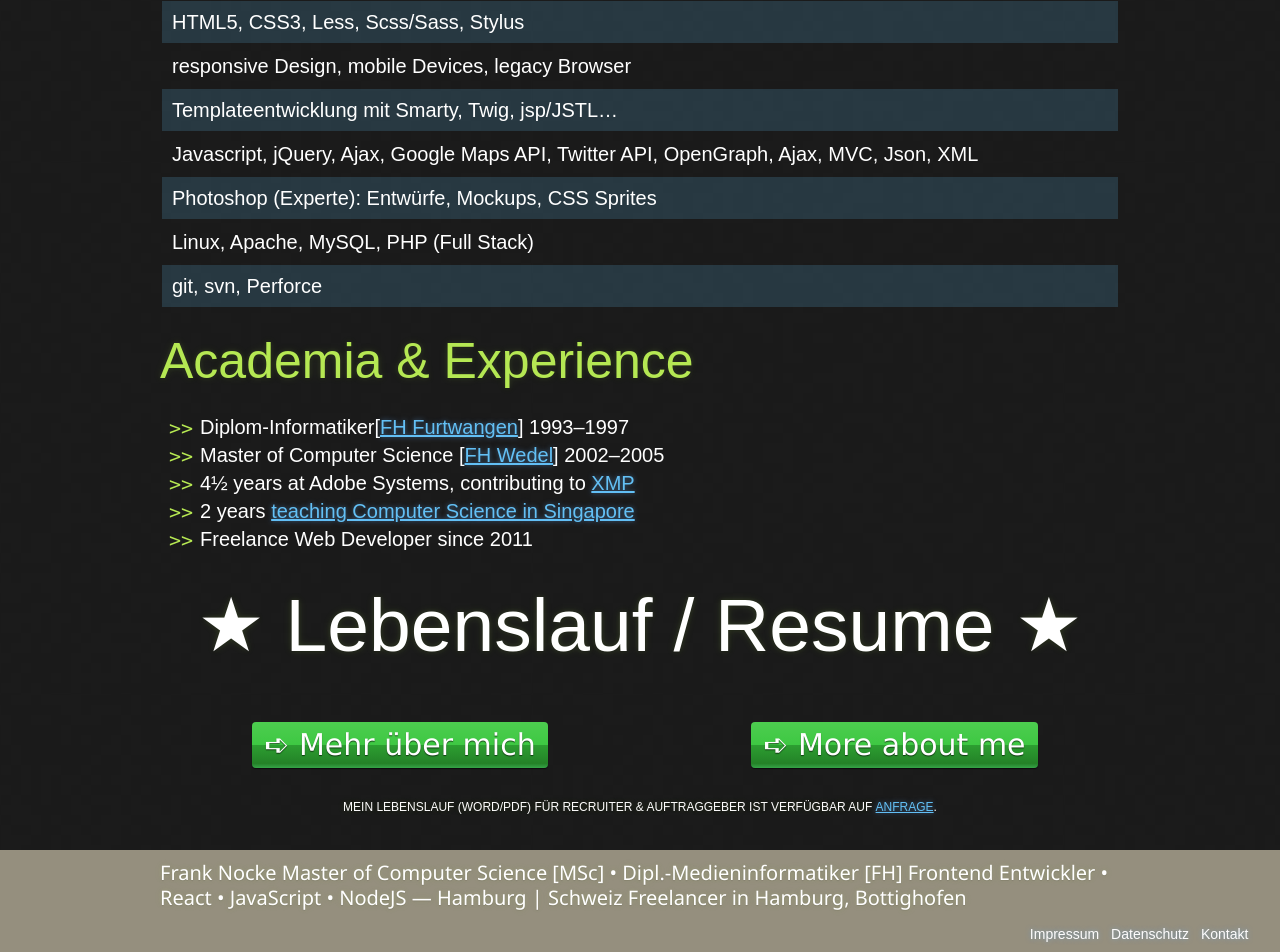
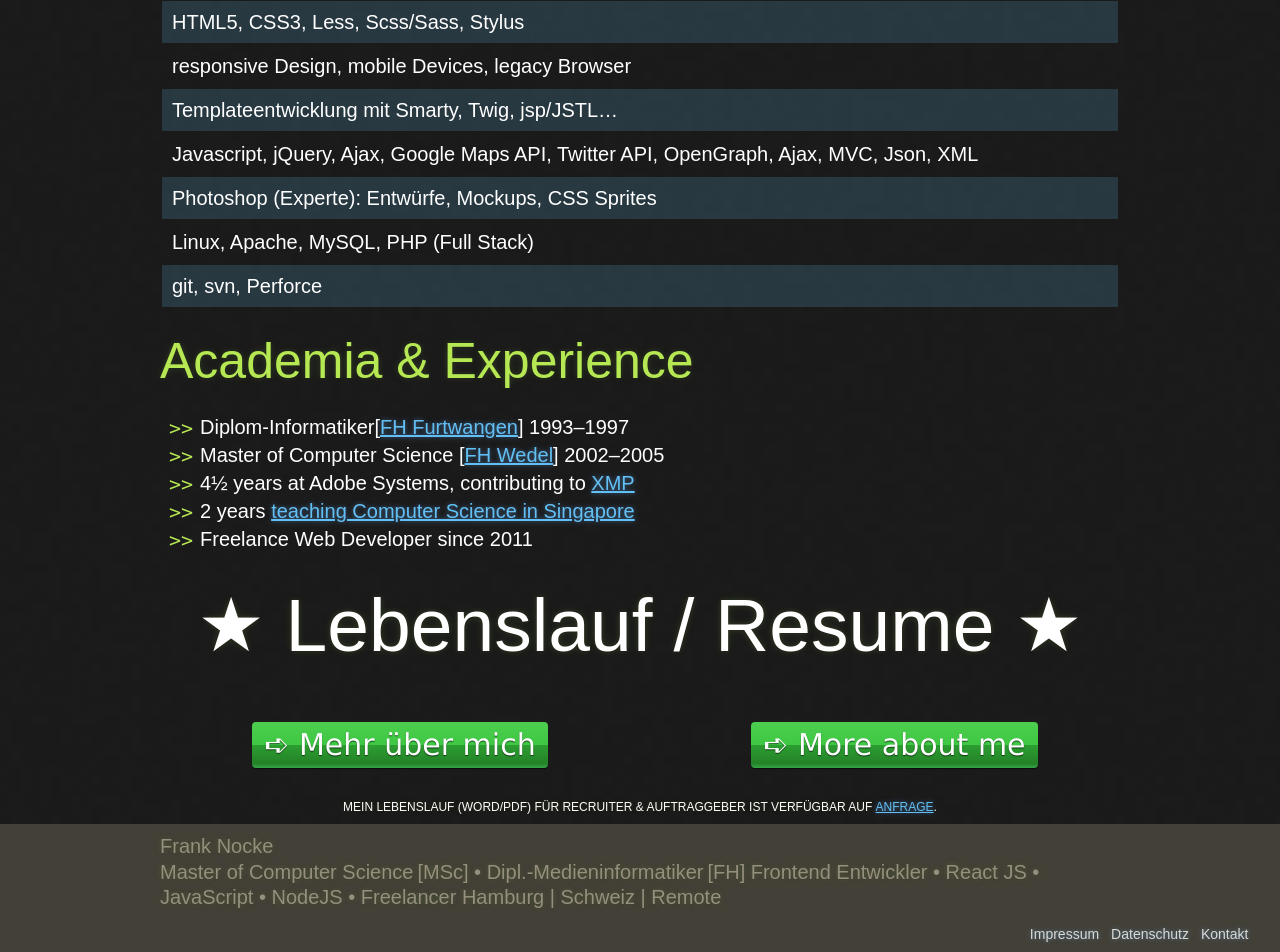
Before and after one commit to nocke/jekyll.nocke.de, a Jekyll site: the page built from index.md, in a window 1280 px wide. Shown: the part 1434-2386 px from the top of the page. Built offline with Jekyll 4.4.1, drawn with Linux system fonts in a browser that asks for light colours; some web fonts are replaced.

Commit message:
footer with responsize sizing

```diff
--- a/_includes/footer.html
+++ b/_includes/footer.html
@@ -1,4 +1,9 @@
 <footer id='footer'>
-    <h2 class='teaserbox'>{{ site.description | escape }}</h2>
+    <h2 class='teaserbox'>
+        Frank Nocke<br/>
+        Master of Computer Science&thinsp;[MSc] • Dipl.-Medieninformatiker&thinsp;[FH]
+        Frontend Entwickler • React JS • JavaScript • NodeJS • Freelancer
+        <span class='nowrap'>Hamburg | Schweiz | Remote</span>
+    </h2>
     {% include menu-footer.html %}
 </footer>
--- a/_sass/section_footer.sass
+++ b/_sass/section_footer.sass
@@ -4,14 +4,15 @@ footer
   width: 100%
   bottom: 0
   box-sizing: border-box
-  background: $gray3
+  background: $gray1
   min-height: $footerHeight
 
   .teaserbox
-    @extend .h3, .wrap, .fancy
+    color: $gray3
+    @extend .wrap
     padding: 10px
     border: 1px
-    font-size: 2rem !important
+    +responsiveSize(1.2)
 
   .menu
     text-align: right
@@ -20,6 +21,6 @@ footer
     a
       font-size: 14px
       line-height: initial
-      color: $gray5
+      color: $gray4
       text-decoration: none
       padding: 4px 6px
```
